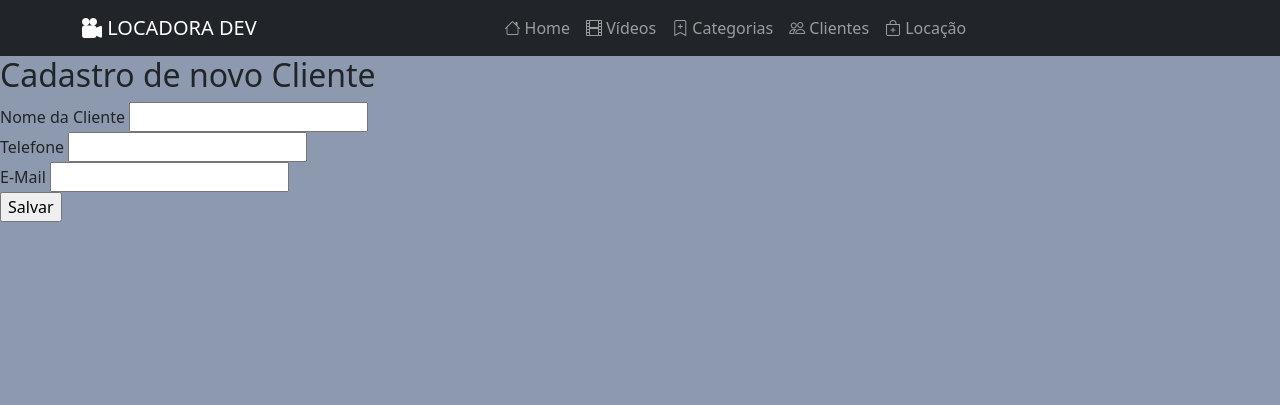
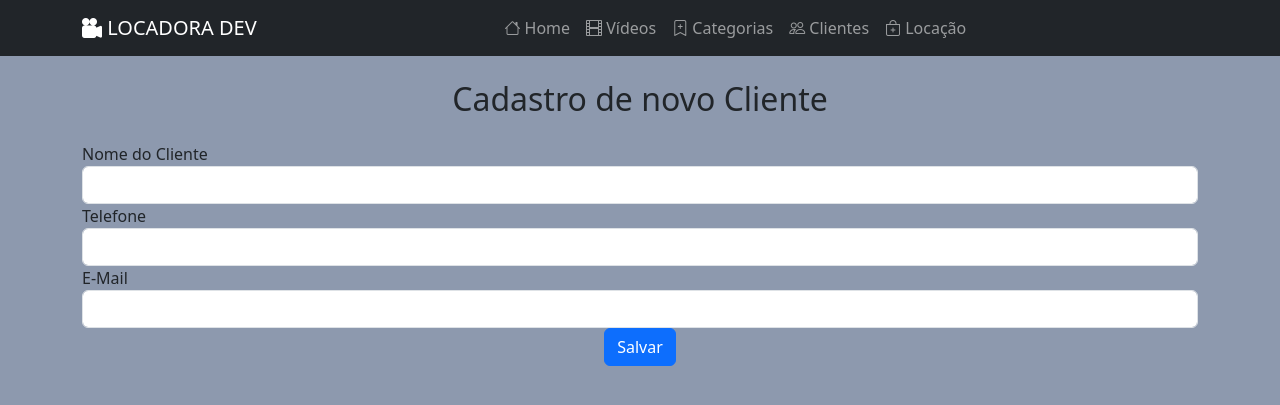
Before and after one commit to saviogeraldo/locadora, a PHP site: page /index.php?menu=cad-clientes in a window 1280 px wide. Shown: the top 405 px of the page. Run offline with PHP 8.4, Linux system fonts and the light colour scheme; data that the repository does not hold is empty.

Commit message:
inserir botstrap cad-clientes

```diff
--- a/cad-clientes.php
+++ b/cad-clientes.php
@@ -1,20 +1,20 @@
-<h2>Cadastro de novo Cliente</h2>
+<h2 class="text-center my-4">Cadastro de novo Cliente</h2>
 
-<form action="index.php?menu=inserir-clientes" method="post">
-    <div>
-        <label for="nomeCliente">Nome da Cliente</label>
-        <input type="text" name="nomeCliente" id="nomeCliente">
+<form action="index.php?menu=inserir-clientes" method="post" class="container">
+    <div class="form-group">
+        <label for="nomeCliente">Nome do Cliente</label>
+        <input type="text" name="nomeCliente" id="nomeCliente" class="form-control">
     </div>
-    <div>
+    <div class="form-group">
         <label for="telefoneCliente">Telefone</label>
-        <input type="text" name="telefoneCliente" id="telefoneCliente">
+        <input type="text" name="telefoneCliente" id="telefoneCliente" class="form-control">
     </div>
-    <div>
+    <div class="form-group">
         <label for="emailCliente">E-Mail</label>
-        <input type="email" name="emailCliente" id="emailCliente">
+        <input type="email" name="emailCliente" id="emailCliente" class="form-control">
     </div>
 
-    <div>
-         <input type="submit" value="Salvar">
+    <div class="text-center">
+         <input type="submit" value="Salvar" class="btn btn-primary">
     </div>
 </form>
```
